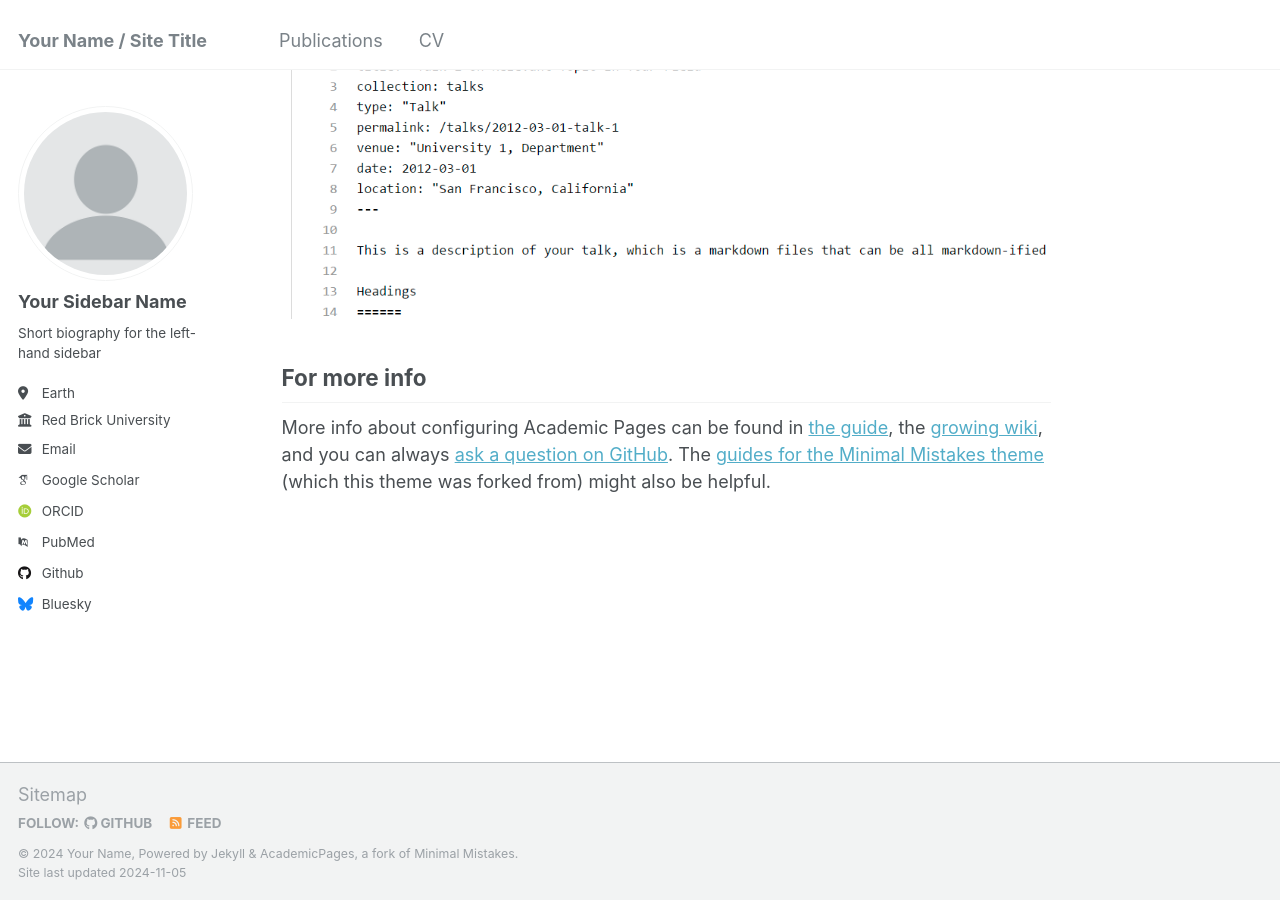
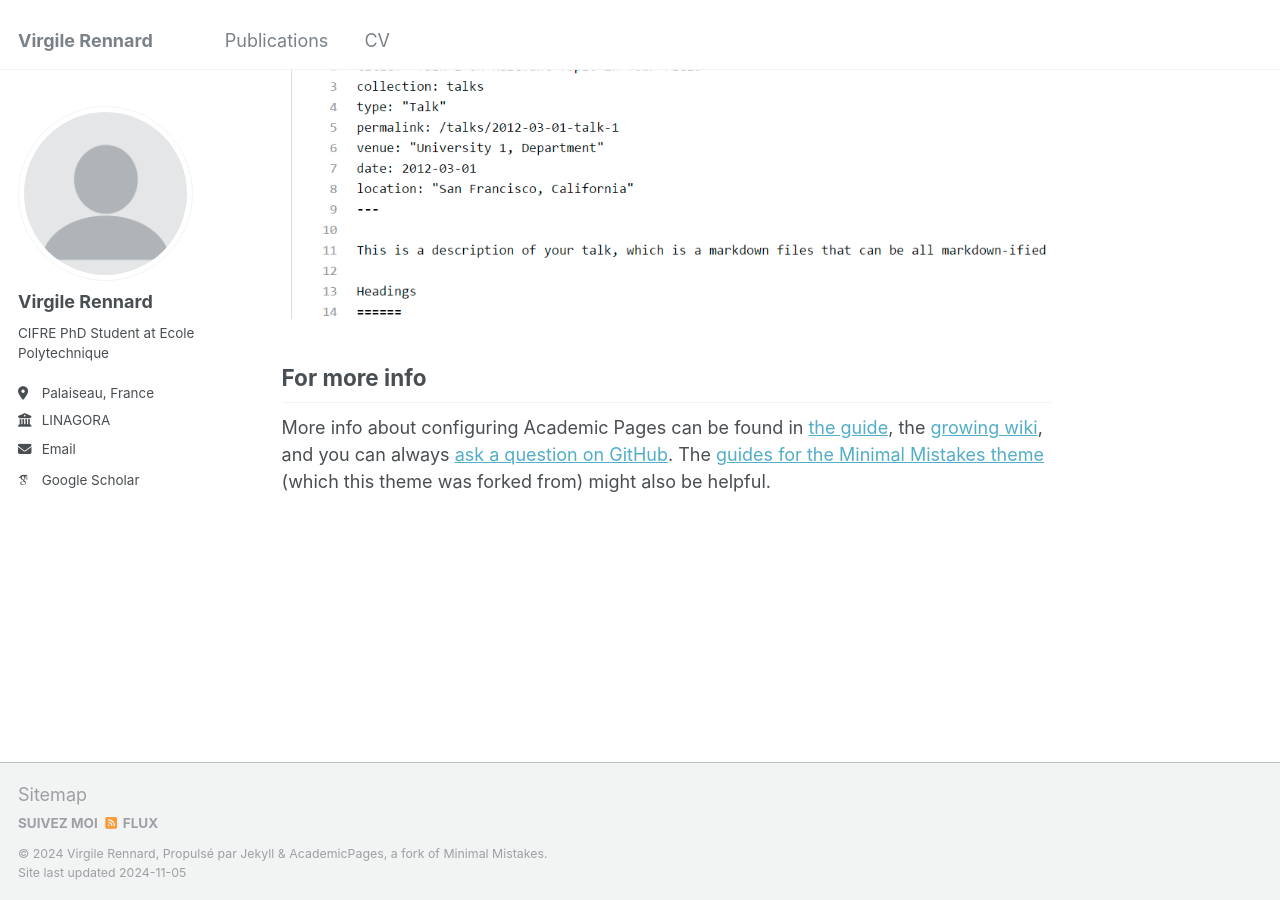
Before and after one commit to VRennard/VRennard.github.io, a Jekyll site: the page built from _pages/about.md, in a window 1280 px wide and 900 px high, scrolled down 2643 px. Built offline with Jekyll 4.4.1, drawn with Linux system fonts in a browser that asks for light colours; some web fonts are replaced.

Commit message:
Update _config.yml

```diff
--- a/_config.yml
+++ b/_config.yml
@@ -7,11 +7,11 @@
 # server process.
 
 # Basic Site Settings
-locale                   : "en-US"
-title                    : "Your Name / Site Title"
+locale                   : "fr-FR"
+title                    : "Virgile Rennard"
 title_separator          : "-"
-name                     : &name "Your Name"
-description              : &description "personal description"
+name                     : &name "Virgile Rennard"
+description              : &description "PhD student at Ecole Polytechnique and LINAGORA"
 url                      : https://academicpages.github.io # the base hostname & protocol for your site e.g. "https://mmistakes.github.io"
 baseurl                  : "" # the subpath of your site, e.g. "/blog"
 repository               : "academicpages/academicpages.github.io"
@@ -22,21 +22,21 @@ repository               : "academicpages/academicpages.github.io"
 author:
   # Biographic information
   avatar           : "profile.png"
-  name             : "Your Sidebar Name"
+  name             : "Virgile Rennard"
   pronouns         : # example: "she/her"
-  bio              : "Short biography for the left-hand sidebar"
-  location         : "Earth"
-  employer         : "Red Brick University"
+  bio              : "CIFRE PhD Student at Ecole Polytechnique"
+  location         : "Palaiseau, France"
+  employer         : "LINAGORA"
   uri              : # URL
-  email            : "none@example.org"
+  email            : "Virgile[AT]Rennard.org"
 
   # Academic websites
   arxiv            : # URL - Update with the correct link to your profile
-  googlescholar    : "https://scholar.google.com/citations?user=PS_CX0AAAAAJ"
+  googlescholar    : "https://scholar.google.com/citations?hl=en&user=kZxMlEQAAAAJ"
   impactstory      : # URL
-  orcid            : "http://orcid.org/yourorcidurl"
+  orcid            : #"http://orcid.org/yourorcidurl"
   semantic         : # URL
-  pubmed           : "https://www.ncbi.nlm.nih.gov/pubmed/?term=john+snow"
+  pubmed           : #"https://www.ncbi.nlm.nih.gov/pubmed/?term=john+snow"
   researchgate     : # URL
   scopus           : # URL
 
@@ -44,12 +44,12 @@ author:
   bitbucket        : # Username - Update with your username on the site
   codepen          : # Username
   dribbble         : # Username
-  github           : "academicpages"
+  github           : #"academicpages"
   kaggle           : # Username
   stackoverflow    : # User number or user number and name (i.e., use "1" or "1/jeff-atwood")
 
   # Social media
-  bluesky          : "bsky.app" # Replace this with you Bluesky username
+  bluesky          : #"bsky.app" # Replace this with you Bluesky username
   facebook         : # Username
   flickr           : # Username
   foursquare       : # Username
```
